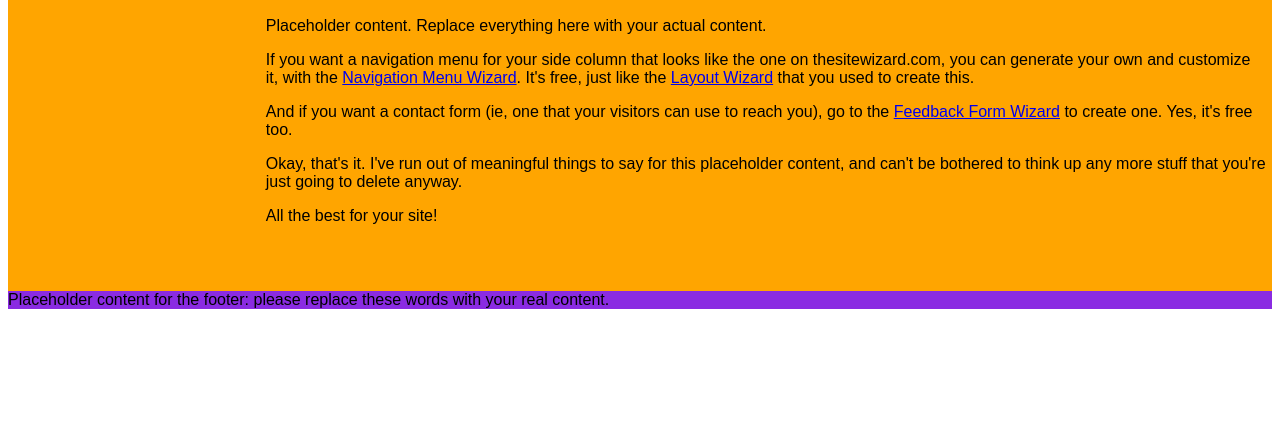
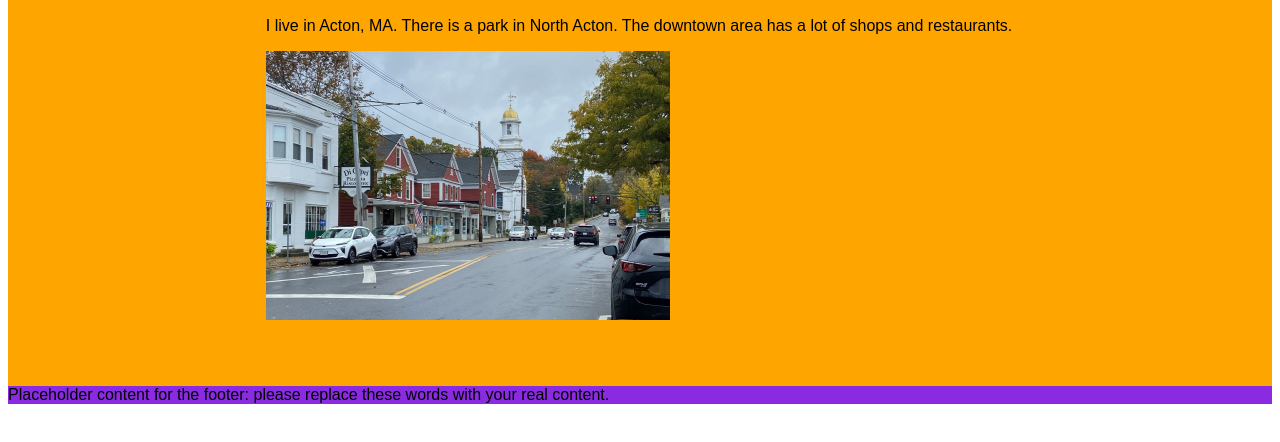
Before and after one commit to herman08chen/presonal, a plain HTML site: page mytown.html in a window 1280 px wide. Shown: the part 160-602 px from the top of the page. Drawn offline with Linux system fonts and the light colour scheme.

Commit message:
added to mytown

```diff
--- a/mytown.html
+++ b/mytown.html
@@ -21,20 +21,8 @@
         <div id="tswcontproper">
           <!-- start of content column: insert your content here -->
           <h1>My Town</h1>
-          <p> Placeholder content. Replace everything here with your actual
-            content. </p>
-          <p> If you want a navigation menu for your side column that looks like
-            the one on thesitewizard.com, you can generate your own and
-            customize it, with the <a href="https://www.thesitewizard.com/wizards/css-menu-buttons.shtml">Navigation
-              Menu Wizard</a>. It's free, just like the <a href="https://www.thesitewizard.com/wizards/layout.shtml">Layout
-              Wizard</a> that you used to create this. </p>
-          <p> And if you want a contact form (ie, one that your visitors can use
-            to reach you), go to the <a href="https://www.thesitewizard.com/wizards/feedbackform.shtml">Feedback
-              Form Wizard</a> to create one. Yes, it's free too. </p>
-          <p> Okay, that's it. I've run out of meaningful things to say for this
-            placeholder content, and can't be bothered to think up any more
-            stuff that you're just going to delete anyway. </p>
-          <p> All the best for your site! </p>
+          <p> I live in Acton, MA. There is a park in North Acton. The downtown area has a lot of shops and restaurants. </p>
+            <img src="images/townpicture.png" >
           <p>&nbsp;</p>
           <!-- end of content column: put your content above this line --> </div>
       </div>
```
Also changed, not shown: images/townpicture.png (added).
